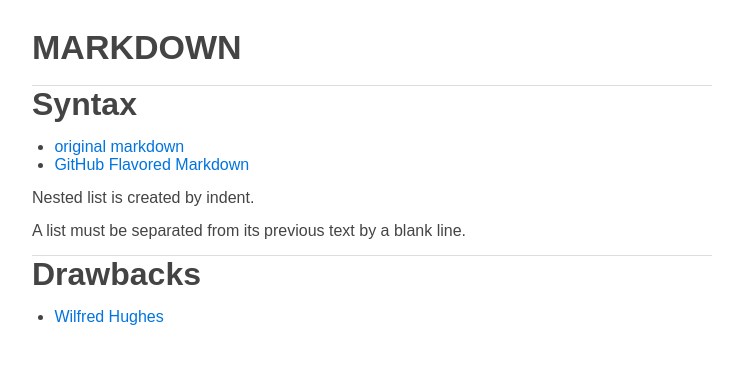
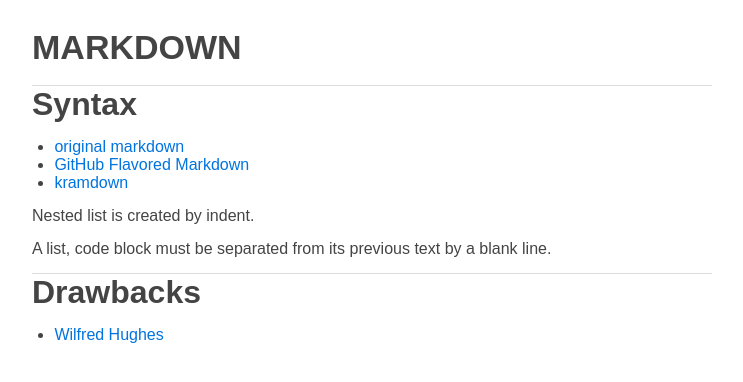
Before and after one commit to jintonic/jintonic.github.io, a Jekyll site: the page built from cs/markdown/index.md, in a window 1280 px wide. Shown: the top 382 px of the page, without its empty margins (268-1011 px from the left). Built offline with Jekyll 4.4.1, drawn with Linux system fonts in a browser that asks for light colours; comment, search, counter and statistics services are not loaded.

Commit message:
added kramdown link

```diff
--- a/cs/markdown/index.md
+++ b/cs/markdown/index.md
@@ -9,10 +9,11 @@ Syntax
 
 - [original markdown](http://daringfireball.net/projects/markdown/syntax)
 - [GitHub Flavored Markdown](https://help.github.com/articles/github-flavored-markdown)
+- [kramdown](http://kramdown.gettalong.org/syntax.html)
 
 Nested list is created by indent.
 
-A list must be separated from its previous text by a blank line.
+A list, code block must be separated from its previous text by a blank line.
 
 Drawbacks
 =========
```
